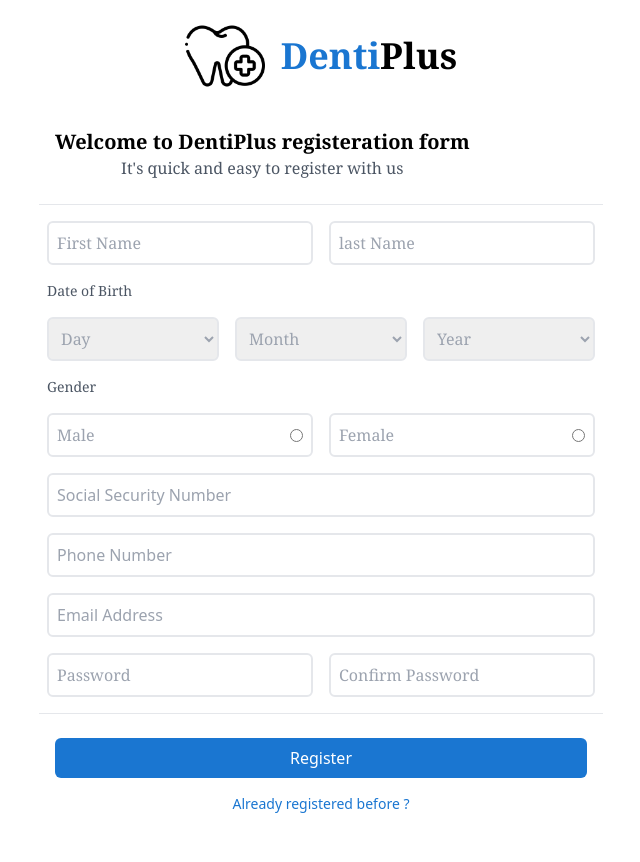
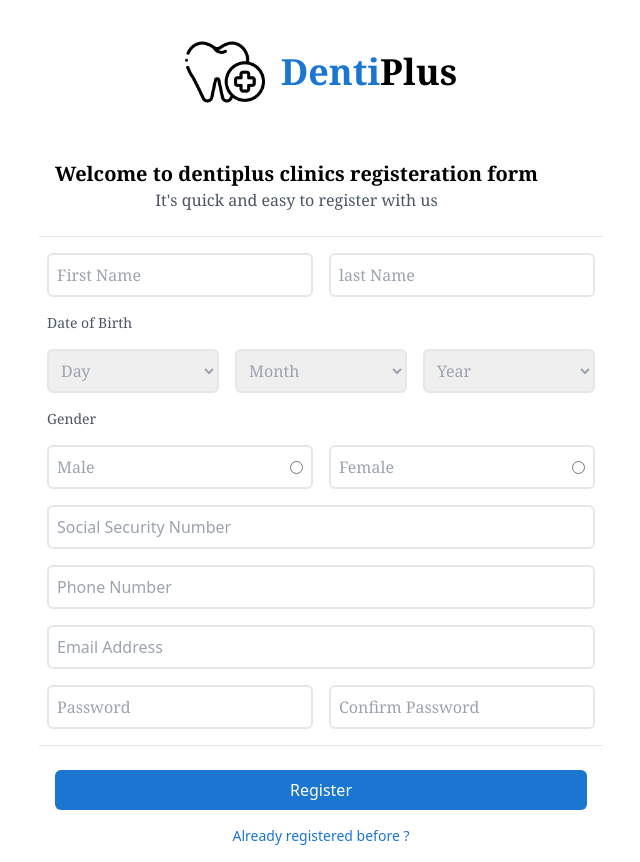
Before and after one commit to YoussefHassanien/dental-clinic-system, a React (Vite) app in the folder frontend/: page /register in a window 1280 px wide. Shown: the whole page, without its empty margins (319-959 px from the left). Before the commit the page ends 830 px from the top, so only its background shows below. Built offline with nearby package versions, Linux system fonts and the light colour scheme.

Commit message:
Changed form title

```diff
--- a/frontend/src/Pages/Register/registerPage.tsx
+++ b/frontend/src/Pages/Register/registerPage.tsx
@@ -13,7 +13,7 @@ const RegisterPage: React.FC = () => {
 
   return (
     <div className="h-fit flex flex-col justify-between items-center">
-      <div className="flex flex-row justify-start items-center space-x-4 my-4">
+      <div className="flex flex-row justify-start items-center space-x-4 my-8">
         <img src={clinicLogo} alt="clinic logo" className="size-20" />
         <p className="text-4xl text-black font-bold font-serif">
           <span className="text-customBlue">Denti</span>
@@ -24,7 +24,7 @@ const RegisterPage: React.FC = () => {
       <ReusableCard backgroundColor="white">
         <div className="flex flex-col items-center font-serif p-4">
           <p className="font-bold text-xl">
-            Welcome to DentiPlus registeration form
+            Welcome to dentiplus clinics registeration form
           </p>
           <p className="text-gray-600 text-md">
             It's quick and easy to register with us
```
